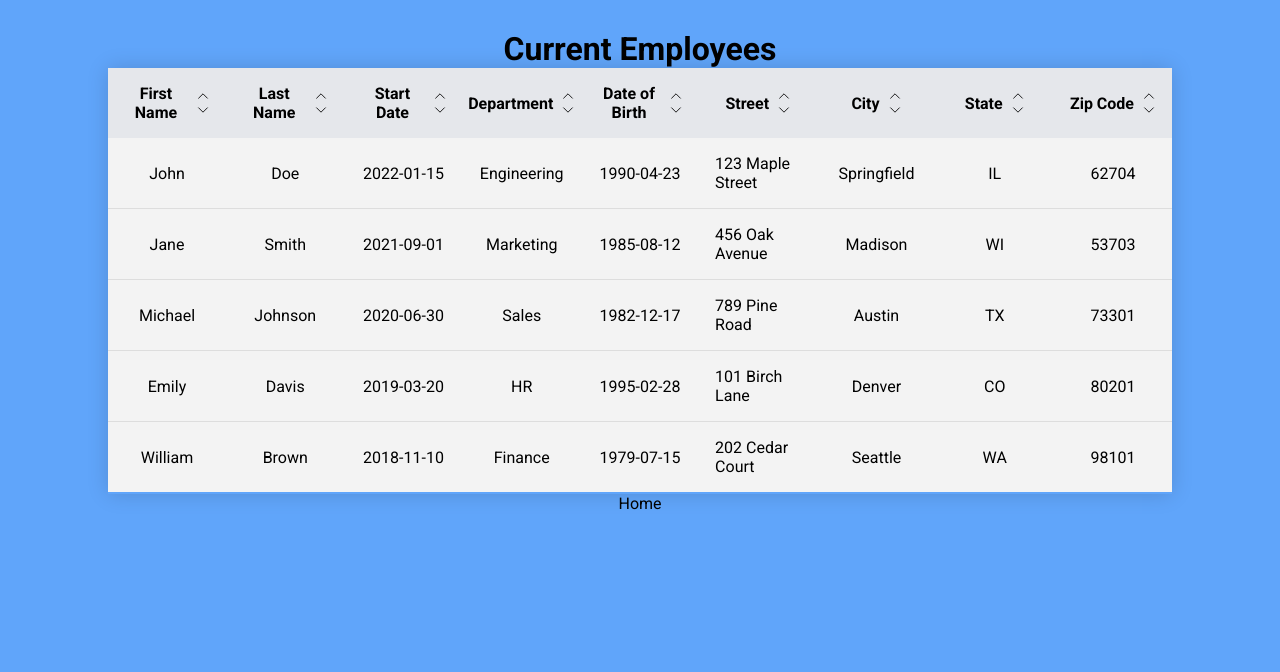
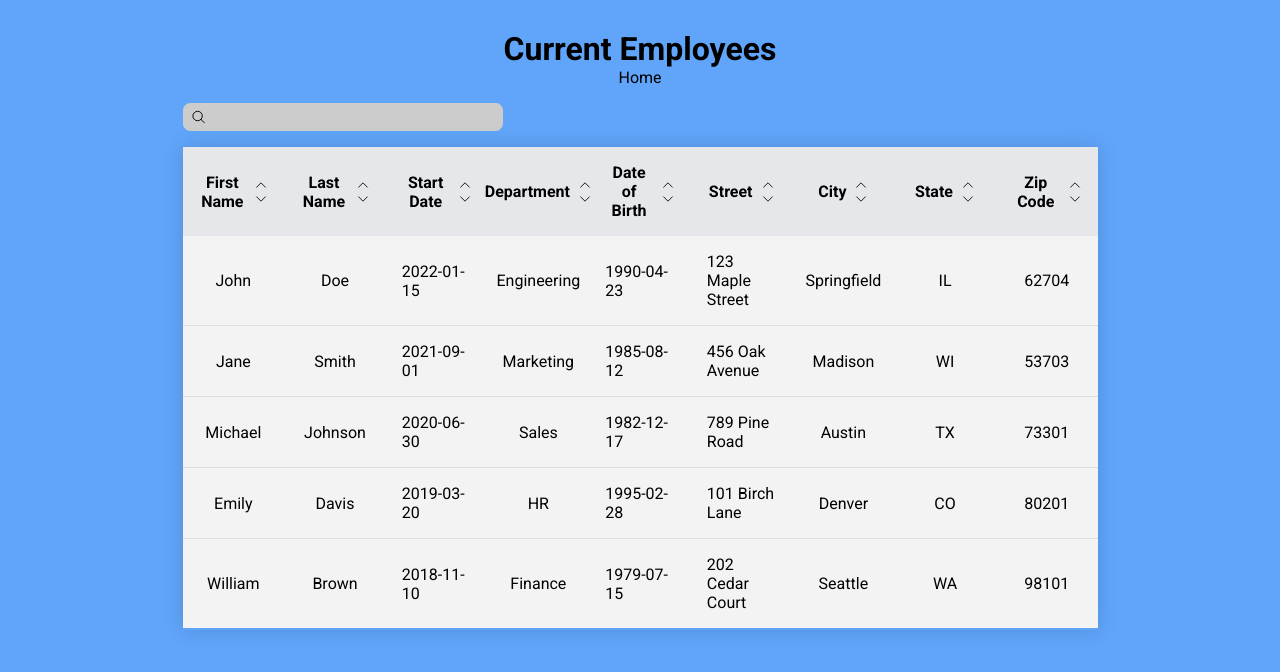
Before and after one commit to pyko7/HRNet, a React (Vite) app: page /employees in a window 1280 px wide. Shown: the top 672 px of the page. Built offline with nearby package versions, Linux system fonts and the light colour scheme.

Commit message:
chore: add searchbar

```diff
--- /dev/null
+++ b/src/components/icons/CloseIcon.jsx
@@ -0,0 +1,20 @@
+const CloseIcon = ({ className }) => {
+  return (
+    <svg
+      xmlns="http://www.w3.org/2000/svg"
+      fill="none"
+      viewBox="0 0 24 24"
+      strokeWidth={1.5}
+      stroke="currentColor"
+      className={className}
+    >
+      <path
+        strokeLinecap="round"
+        strokeLinejoin="round"
+        d="M6 18 18 6M6 6l12 12"
+      />
+    </svg>
+  );
+};
+
+export default CloseIcon;
--- /dev/null
+++ b/src/components/icons/SearchIcon.jsx
@@ -0,0 +1,20 @@
+const SearchIcon = ({ className }) => {
+  return (
+    <svg
+      xmlns="http://www.w3.org/2000/svg"
+      fill="none"
+      viewBox="0 0 24 24"
+      strokeWidth={1.5}
+      stroke="currentColor"
+      className={className}
+    >
+      <path
+        strokeLinecap="round"
+        strokeLinejoin="round"
+        d="m21 21-5.197-5.197m0 0A7.5 7.5 0 1 0 5.196 5.196a7.5 7.5 0 0 0 10.607 10.607Z"
+      />
+    </svg>
+  );
+};
+
+export default SearchIcon;
--- /dev/null
+++ b/src/components/searchbar/Searchbar.css
@@ -0,0 +1,29 @@
+.searchbar-container {
+  width: 100%;
+  max-width: 20rem;
+  padding: 5px 7px;
+  display: flex;
+  border: 1px solid #ccc;
+  border-radius: 7px;
+  background-color: #ccc;
+}
+.searchbar {
+  width: 100%;
+  padding: 0 0.5rem;
+  border: none;
+  outline: none;
+  background-color: transparent;
+}
+
+.searchbar-button {
+  width: 1rem;
+  height: 1rem;
+  background-color: transparent;
+  border: none;
+  cursor: pointer;
+}
+
+.searchbar-icon {
+  width: 1rem;
+  height: 1rem;
+}
--- /dev/null
+++ b/src/components/searchbar/Searchbar.jsx
@@ -0,0 +1,61 @@
+import { useRef, useState } from "react";
+import CloseIcon from "../icons/CloseIcon";
+import SearchIcon from "../icons/SearchIcon";
+import "./Searchbar.css";
+import { useDispatch } from "react-redux";
+import { searchEmployee } from "../../features/table/tableSlice";
+
+const Searchbar = ({ id, placeholder }) => {
+  const [inputValue, setInputValue] = useState("");
+  const [isVisible, setIsVisible] = useState(false);
+  const inputRef = useRef(null);
+  const dispatch = useDispatch();
+
+  const handleSearch = (text) => {
+    dispatch(searchEmployee(text));
+  };
+
+  const handleChange = (e) => {
+    const value = e.target.value;
+
+    setInputValue(value);
+    handleSearch(value);
+
+    if (value.length >= 1) {
+      setIsVisible(true);
+    } else {
+      setIsVisible(false);
+    }
+  };
+
+  const handleClear = () => {
+    setInputValue("");
+    setIsVisible(false);
+    dispatch(searchEmployee(""));
+    if (inputRef.current) {
+      inputRef.current.focus();
+    }
+  };
+
+  return (
+    <div className="searchbar-container">
+      <SearchIcon className="searchbar-icon" />
+      <input
+        ref={inputRef}
+        type="text"
+        id={id}
+        value={inputValue}
+        className="searchbar"
+        onChange={handleChange}
+        placeholder={placeholder}
+      />
+      {isVisible && (
+        <button className="searchbar-button" onClick={handleClear}>
+          <CloseIcon className="searchbar-icon" />
+        </button>
+      )}
+    </div>
+  );
+};
+
+export default Searchbar;
--- a/src/components/table/Table.css
+++ b/src/components/table/Table.css
@@ -1,4 +1,5 @@
 .table {
+  width: 100%;
   border-collapse: collapse;
   box-shadow: 0 0 20px rgba(0, 0, 0, 0.15);
 }
--- a/src/features/table/tableSlice.js
+++ b/src/features/table/tableSlice.js
@@ -1,7 +1,10 @@
 import { createSlice } from "@reduxjs/toolkit";
+import { filterEmployees } from "./utils";
 
 const initialState = {
   employees: [],
+  sortConfig: { key: null, direction: null },
+  originalEmployees: [],
 };
 
 export const tableSlice = createSlice({
@@ -10,6 +13,7 @@ export const tableSlice = createSlice({
   reducers: {
     setEmployees: (state, action) => {
       state.employees = action.payload;
+      state.originalEmployees = action.payload;
     },
     sortEmployees: (state, action) => {
       const { key, direction } = action.payload;
@@ -20,9 +24,19 @@ export const tableSlice = createSlice({
         return 0;
       });
     },
+    searchEmployee: (state, action) => {
+      const searchString = action.payload.toLowerCase();
+      const filteredEmployees = filterEmployees(
+        state.originalEmployees,
+        searchString
+      );
+
+      state.employees = filteredEmployees;
+    },
   },
 });
 
-export const { setEmployees, sortEmployees } = tableSlice.actions;
+export const { setEmployees, sortEmployees, searchEmployee } =
+  tableSlice.actions;
 
 export default tableSlice.reducer;
--- /dev/null
+++ b/src/features/table/utils.js
@@ -0,0 +1,11 @@
+export const filterEmployees = (employees, searchString) => {
+  if (searchString.trim() === "") {
+    return employees;
+  } else {
+    return employees.filter((employee) =>
+      Object.values(employee).some((value) =>
+        String(value).toLowerCase().includes(searchString)
+      )
+    );
+  }
+};
--- a/src/pages/Employees/Employees.css
+++ b/src/pages/Employees/Employees.css
@@ -1,3 +1,16 @@
+.employee-page-wrapper {
+  margin: auto;
+  width: 75%;
+  display: flex;
+  flex-direction: column;
+  align-items: center;
+  gap: 1rem;
+}
+
+.table-container {
+  width: 100%;
+}
+
 .link-button {
   width: fit-content;
   color: inherit;
@@ -7,3 +20,10 @@
 .link-button:hover {
   text-decoration: underline;
 }
+
+.searchbar-tools-container {
+  width: 100%;
+  display: flex;
+  align-items: center;
+  justify-content: space-between;
+}
--- a/src/pages/Employees/Employees.jsx
+++ b/src/pages/Employees/Employees.jsx
@@ -1,6 +1,7 @@
 import { Link } from "react-router-dom";
 import Layout from "../../components/layout/Layout";
 import Table from "../../components/table/Table";
+import Searchbar from "../../components/searchbar/Searchbar";
 import "./Employees.css";
 
 const body = [
@@ -64,11 +65,16 @@ const body = [
 const Employees = () => {
   return (
     <Layout title="Current Employees">
-      <div id="employee-div" className="container">
-        <Table body={body} />
+      <div className="employee-page-wrapper">
         <Link to="/" className="link-button">
           Home
         </Link>
+        <div className="searchbar-tools-container">
+          <Searchbar />
+        </div>
+        <div id="employee-div" className="container table-container">
+          <Table body={body} />
+        </div>
       </div>
     </Layout>
   );
```
